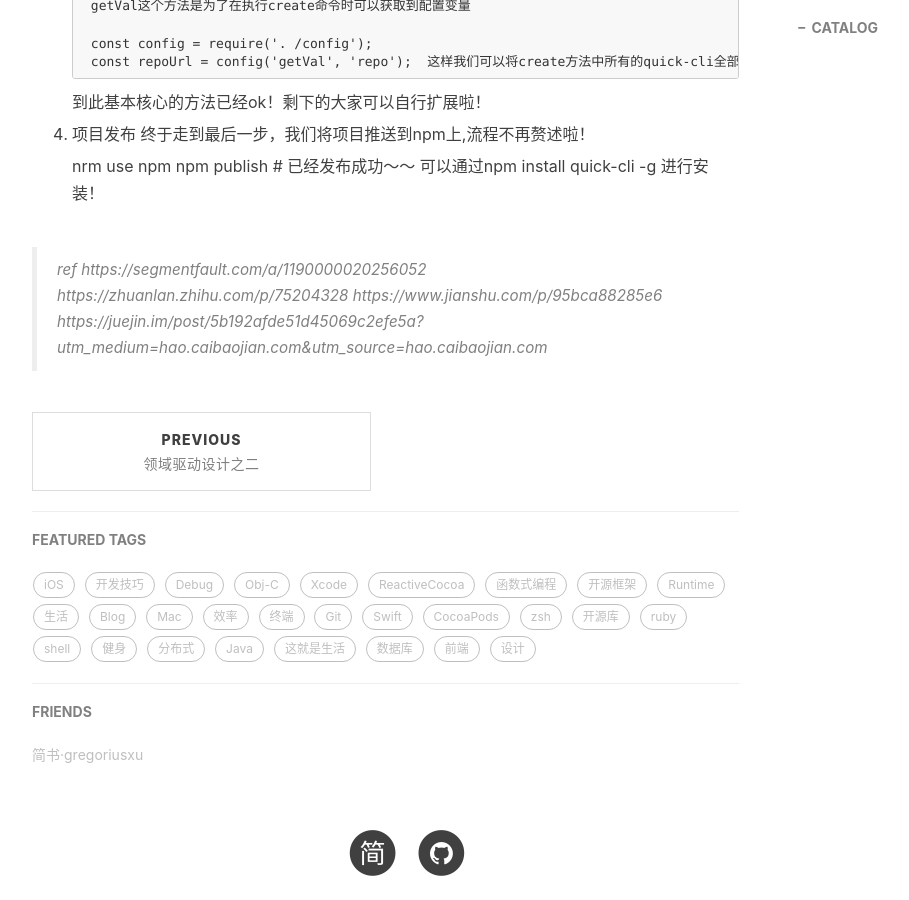
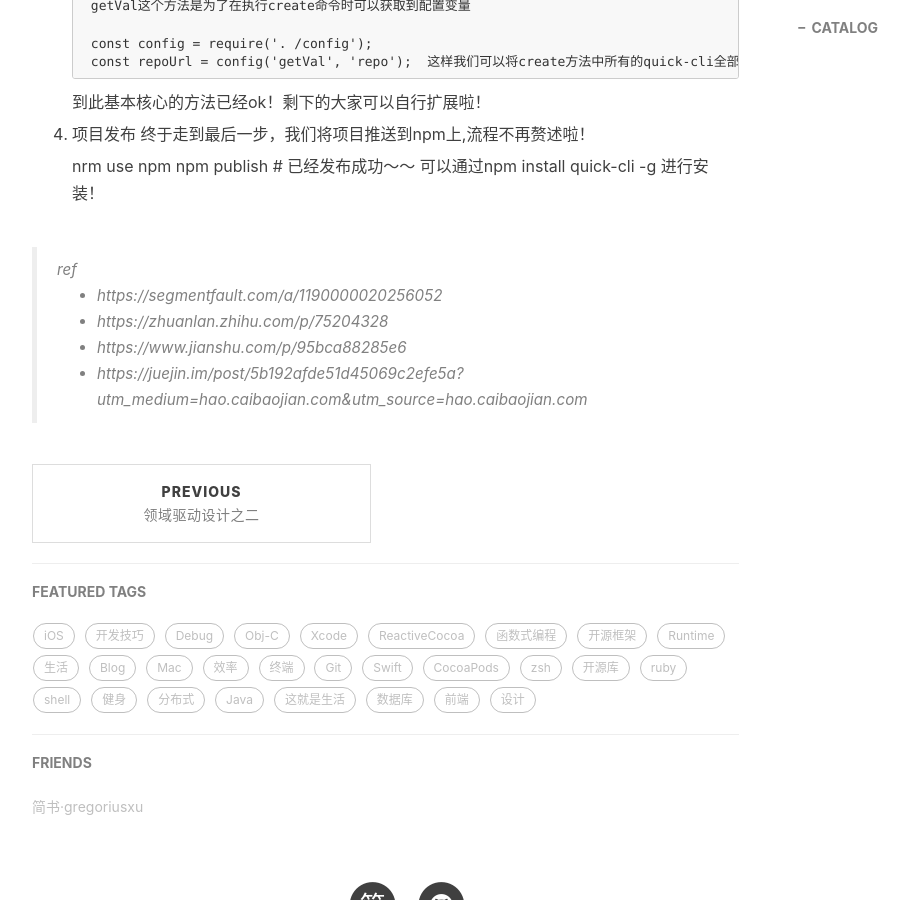
Before and after one commit to gregoriusxu/gregoriusxu.github.io, a Jekyll site: the page built from _posts/2019-09-14-手写Vue-Cli.md, in a window 1280 px wide and 900 px high, scrolled down 7193 px. Shown: the whole window, without its empty margins (233-1142 px from the left). Built offline with Jekyll 4.4.1, drawn with Linux system fonts in a browser that asks for light colours; nearby versions of some CDN libraries; comment, search, counter and statistics services are not loaded.

```diff
--- a/_posts/2019-09-14-手写Vue-Cli.md
+++ b/_posts/2019-09-14-手写Vue-Cli.md
@@ -452,7 +452,7 @@ npm link
 可以通过npm install quick-cli -g 进行安装！
 
 >ref
-https://segmentfault.com/a/1190000020256052
-https://zhuanlan.zhihu.com/p/75204328
-https://www.jianshu.com/p/95bca88285e6
-https://juejin.im/post/5b192afde51d45069c2efe5a?utm_medium=hao.caibaojian.com&utm_source=hao.caibaojian.com
+- https://segmentfault.com/a/1190000020256052
+- https://zhuanlan.zhihu.com/p/75204328
+- https://www.jianshu.com/p/95bca88285e6
+- https://juejin.im/post/5b192afde51d45069c2efe5a?utm_medium=hao.caibaojian.com&utm_source=hao.caibaojian.com
```
